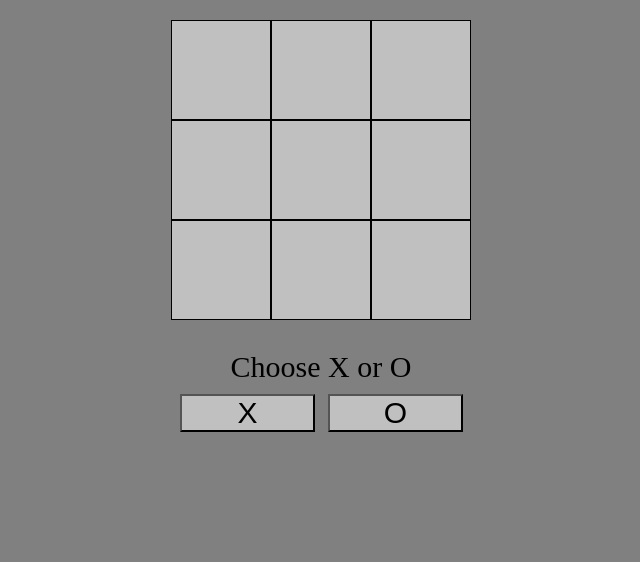
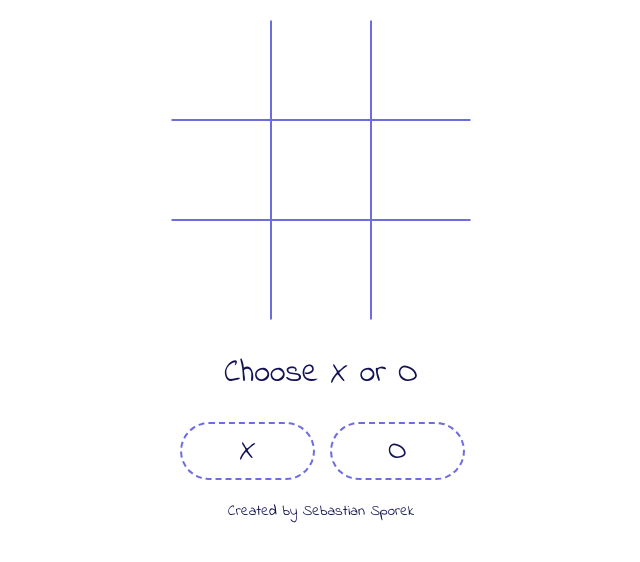
Before and after one commit to RzEmYk69/FccTicTacToe, a plain HTML site: page index.html in a window 1280 px wide. Shown: the whole page, without its empty margins (319-959 px from the left). Drawn offline with Linux system fonts and the light colour scheme.

Commit message:
Final stylesheet

```diff
--- a/index.html
+++ b/index.html
@@ -10,7 +10,7 @@
         <meta http-equiv="X-Ua-Compatible" content="IE=edge,chrome=1" >
 
         <!-- <link rel="icon" type="image/png" href="icon.png"> -->
-        <!-- google fonts -->
+      <link href="https://fonts.googleapis.com/css?family=Indie+Flower" rel="stylesheet">
 
         <link rel="stylesheet" type="text/css" href="styles.css">
        </head>
@@ -34,7 +34,11 @@
     <button id="oBtn">O</button>
     <button id="resetBtn">Click and play again</button>
   </div>
+  <footer>
+      Created by Sebastian Sporek
+  </footer>
 </main>
+
 <!-- Codepen section ends -->
 <script src="tictactoe.js"></script>
 </body>
--- a/styles.css
+++ b/styles.css
@@ -2,8 +2,9 @@
   margin:0;
   padding: 0;
   border-sizing: border-box;
-  color: black;
-  background-color:grey;
+  color: #121254;
+  background-color:white;
+  font-family: 'Indie Flower', cursive;
 }
 
 main {
@@ -16,27 +17,72 @@ main {
   height: 300px;
 }
 .field {
-  background-color:silver;
+  background-color:white;
   width: 98px;
   height: 98px;
-  border: 1px solid black;
+  border: 1px solid #6d6ddf;
   float:left;
-  font-size:60px;
+  font-size:98px;
   line-height: 98px;
   text-align:center;
 }
+
+#field1 {
+  border-left: 1px solid white;
+  border-top: 1px solid white;
+}
+#field2 {
+  border-top: 1px solid white;
+}
+#field3 {
+  border-top: 1px solid white;
+  border-right: 1px solid white;
+}
+#field4 {
+  border-left: 1px solid white;
+}
+#field6 {
+  border-right: 1px solid white;
+}
+#field7 {
+  border-left: 1px solid white;
+  border-bottom: 1px solid white;
+}
+#field8 {
+  border-bottom: 1px solid white;
+}
+#field9 {
+  border-right: 1px solid white;
+  border-bottom: 1px solid white;
+}
+
+
 .label {
   padding: 10px;
-  font-size: 30px;
+  font-size: 32px;
   text-align: center;
+  margin-bottom:15px;
 }
 button {
+  background-color: white;
+  border: 2px dashed #6d6ddf;                 //#121254;
+  border-radius: 30px;
+  color: #121254;
+  padding:5px;
+  text-align:center;
+  text-decoration:none;
   width:45%;
   margin-left:3%;
   font-size:30px;
-  background-color:silver;
 }
-
+button:hover {
+  border-color: #121254; //6d6ddf;
+}
 #resetBtn {
   width:94%;
 }
+footer {
+  text-align: center;
+  font-size: 15px;
+  padding:20px 10px 0px 10px;
+}
```
